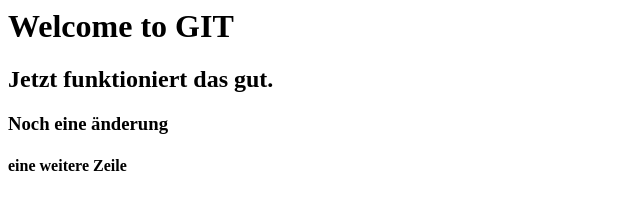
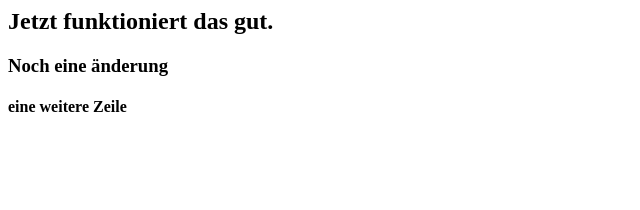
Before and after one commit to zeetech786/demo-repo, a plain HTML site: page index.html in a window 1280 px wide. Shown: the whole page, without its empty margins (0-640 px from the left). Drawn offline with Linux system fonts and the light colour scheme.

Commit message:
file name angeben

```diff
--- a/index.html
+++ b/index.html
@@ -1,4 +1,4 @@
-<h1>Welcome to GIT</h1>
+
 <h2>Jetzt funktioniert das gut.</h2>
 <h3>Noch eine änderung</h3>
 <h4>eine weitere Zeile</h4>
```
